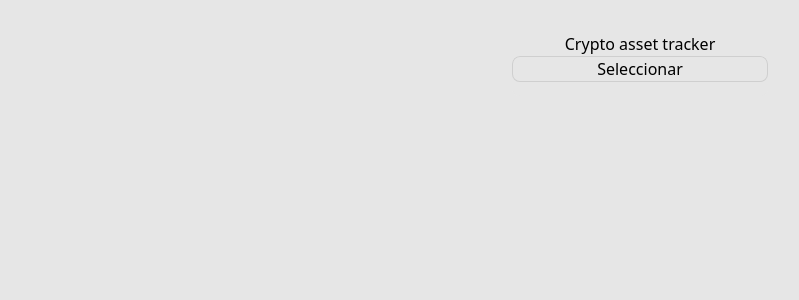
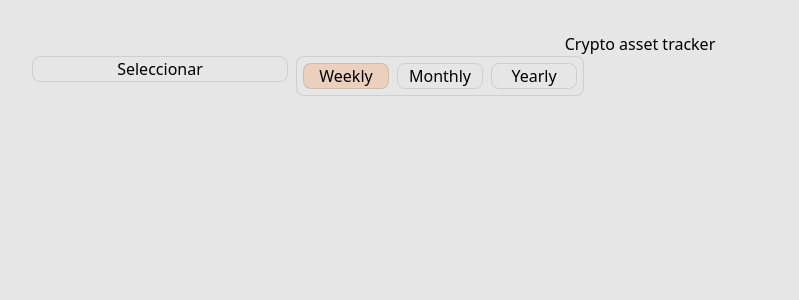
Before and after one commit to RamiroG8k/crypto-asset-track, a React (Vite) app: page / in a window 1280 px wide. Shown: the top 300 px of the page, without its empty margins (0-799 px from the left). Built offline with nearby package versions, Linux system fonts and the light colour scheme.

Commit message:
Create TabSwitch component

```diff
--- a/src/App.tsx
+++ b/src/App.tsx
@@ -3,6 +3,7 @@ import { useState } from 'react';
 import './App.css';
 import Select from './components/Select';
 import { type Option } from './components/Select/types';
+import TabSwitch from './components/TabSwitch';
 
 type TimePeriod = 'week' | 'month' | 'year';
 
@@ -21,6 +22,21 @@ const FIXED_ASSETS: Option[] = [
     }
 ];
 
+const FIXED_TIME_PERIODS: Option[] = [
+    {
+        label: 'Weekly',
+        value: 'week'
+    },
+    {
+        label: 'Monthly',
+        value: 'month'
+    },
+    {
+        label: 'Yearly',
+        value: 'year'
+    }
+]
+
 function App() {
     const [assets, setAssets] = useState<string[]>([]);
     const [timePeriod, setTimePeriod] = useState<TimePeriod>('week');
@@ -29,14 +45,21 @@ function App() {
         <main className="container">
             <h1>Crypto asset tracker</h1>
 
-            <div className="center">
+            <div className="flex gap-2">
                 <Select
                     multiple
                     onValueChange={setAssets}
                     options={FIXED_ASSETS}
                     values={assets}
                 />
+
+                <TabSwitch
+                    onChange={value => setTimePeriod(value as TimePeriod)}
+                    options={FIXED_TIME_PERIODS}
+                    value={timePeriod}
+                />
             </div>
+
 
             {/*
              * Component to handle the state of the performance comparison
--- /dev/null
+++ b/src/components/TabSwitch/TabSwitch.tsx
@@ -0,0 +1,27 @@
+import { TabSwitchProps } from "./types"
+import { cn } from '../../utils/cn';
+
+const TabSwitch: React.FC<TabSwitchProps> = ({ value: selected, options, onChange }) => {
+    return (
+        <div className={cn(
+            'border border-content/10 flex p-1.5 gap-2 transition-all duration-300 bg-background w-72 rounded-lg'
+        )}>
+            {options && options.map(({ label, value }) => (
+                <button
+                    className={cn(
+                        "h-full border border-content/10 rounded-lg w-full",
+                        selected === value && 'bg-primary/20'
+                    )}
+                    key={value}
+                    onClick={() => onChange(value)}
+                    type="button"
+                    value={value}
+                >
+                    {label}
+                </button>
+            ))}
+        </div>
+    )
+}
+
+export default TabSwitch
--- /dev/null
+++ b/src/components/TabSwitch/index.ts
@@ -0,0 +1,3 @@
+import TabSwitch from './TabSwitch';
+
+export default TabSwitch;
--- /dev/null
+++ b/src/components/TabSwitch/types.ts
@@ -0,0 +1,8 @@
+import React from "react";
+import { Option } from "../Select/types";
+
+export interface TabSwitchProps extends Omit<React.HTMLProps<HTMLDivElement>, 'onChange'> {
+    onChange: (value: string) => void;
+    value: string;
+    options: Option[];
+};
```
